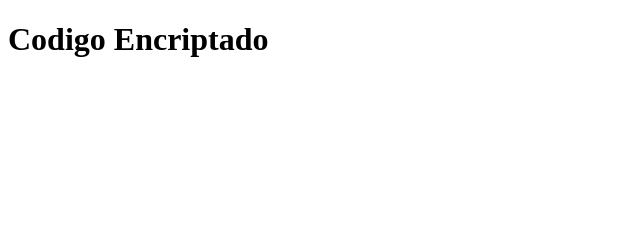
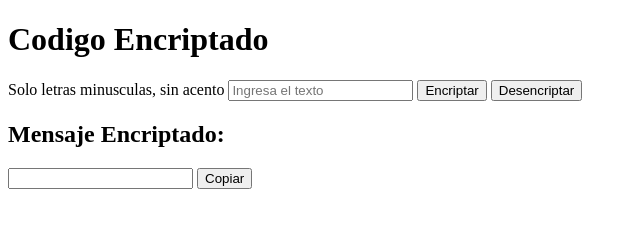
Before and after one commit to cesarivananaya/Encriptador-de-Texto, a plain HTML site: page index.html in a window 1280 px wide. Shown: the whole page, without its empty margins (0-640 px from the left). Drawn offline with Linux system fonts and the light colour scheme.

Commit message:
11/04/23 Inicio de FrondEnd

```diff
--- a/index.html
+++ b/index.html
@@ -10,5 +10,23 @@
 <body>
     <h1 class="titulo">Codigo Encriptado</h1>
 
+    <main class="main">
+        <section class="form box">
+            <form action="">
+                <label for="input-texto"> Solo letras minusculas, sin acento</label>
+                <input class="text-input" type="text" name="input-texto" id="input-texto" placeholder="Ingresa el texto">
+                <input class="btn" type="submit" value="Encriptar" id="btn-encriptar">
+                <input class="btn" type="submit" value="Desencriptar" id="btn-desencriptar">
+            </form>
+        </section>
+
+        <section class="msg box">
+            <h2>Mensaje Encriptado: </h2>
+            <input class="text-input" type="text" id="msg"></input>
+            <input class="btn" type="submit" value="Copiar" id="btn-copy">
+        </section>
+    </main>
+
+    <script src="script.js"></script>
 </body>
 </html>
```
